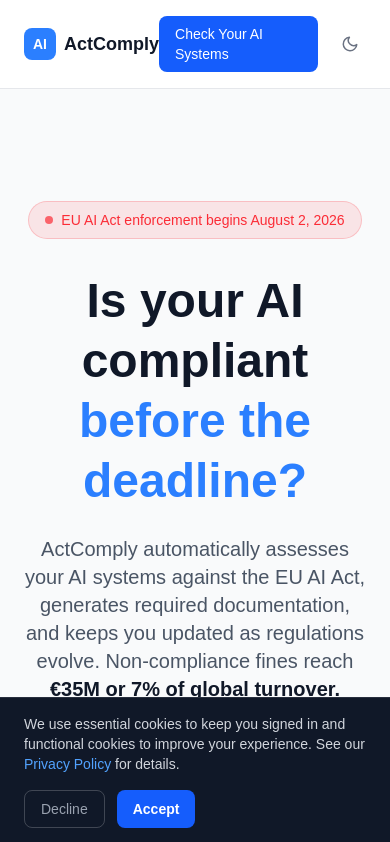
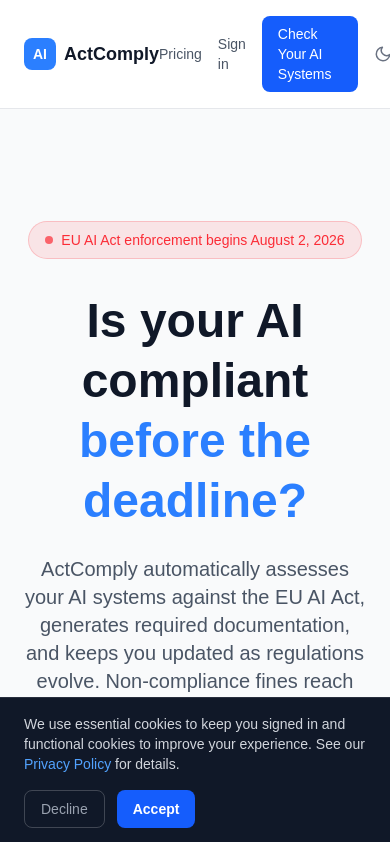
Before and after one commit to AppZ3/actcomply, a Next.js app: page / in a window 390 px wide. Shown: the top 842 px of the page. Built offline with nearby package versions, Linux system fonts and the light colour scheme.

Commit message:
Restore mobile nav links, reduce theme toggle padding
Pricing and Sign in links visible on all screen sizes again.
Theme toggle button shrunk from w-9/h-9 to w-7/h-7 for tighter fit.

Co-Authored-By: Claude Sonnet 4.6 <noreply@anthropic.com>

```diff
--- a/app/page.tsx
+++ b/app/page.tsx
@@ -62,8 +62,8 @@ export default function LandingPage() {
             <span className="font-semibold text-lg">ActComply</span>
           </div>
           <div className="flex items-center gap-4">
-            <Link href="#pricing" className="hidden sm:block text-sm text-gray-600 hover:text-gray-900 dark:text-gray-400 dark:hover:text-white transition">Pricing</Link>
-            <Link href="/login" className="hidden sm:block text-sm text-gray-600 hover:text-gray-900 dark:text-gray-400 dark:hover:text-white transition">Sign in</Link>
+            <Link href="#pricing" className="text-sm text-gray-600 hover:text-gray-900 dark:text-gray-400 dark:hover:text-white transition">Pricing</Link>
+            <Link href="/login" className="text-sm text-gray-600 hover:text-gray-900 dark:text-gray-400 dark:hover:text-white transition">Sign in</Link>
             <Link href="/assess" className="bg-blue-600 hover:bg-blue-500 text-white text-sm px-4 py-2 rounded-lg transition">
               Check Your AI Systems
             </Link>
--- a/components/ThemeToggle.tsx
+++ b/components/ThemeToggle.tsx
@@ -9,7 +9,7 @@ export function ThemeToggle({ className = '' }: { className?: string }) {
     <button
       onClick={toggle}
       aria-label="Toggle theme"
-      className={`w-9 h-9 flex items-center justify-center rounded-lg transition text-gray-500 hover:text-gray-900 hover:bg-gray-100 dark:text-gray-400 dark:hover:text-white dark:hover:bg-white/10 ${className}`}
+      className={`w-7 h-7 flex items-center justify-center rounded-md transition text-gray-500 hover:text-gray-900 hover:bg-gray-100 dark:text-gray-400 dark:hover:text-white dark:hover:bg-white/10 ${className}`}
     >
       {theme === 'light' ? (
         // Moon icon — click to go dark
```
